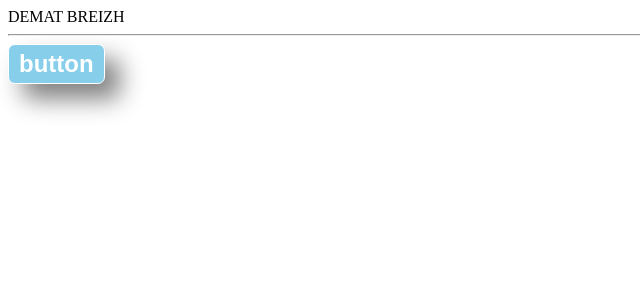
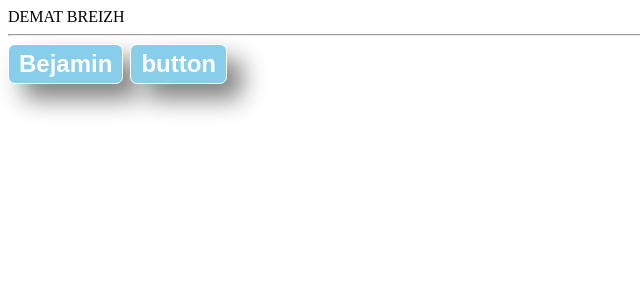
Before and after one commit to wajdifaidi/tjs-formation, a React (Vite) app: page / in a window 1280 px wide. Shown: the top 300 px of the page, without its empty margins (0-640 px from the left). Built offline with nearby package versions, Linux system fonts and the light colour scheme.

Commit message:
default props

```diff
--- a/src/App/App.jsx
+++ b/src/App/App.jsx
@@ -3,7 +3,7 @@ import Button from './components/Button/Button.jsx';
 const App=(props) => {
   return <div className='App'>
     DEMAT BREIZH<hr/>
-    {/* <Button text={1} bgColor="skyblue" color="red"/> */}
+    <Button text="Bejamin" color="red"/>
     <Button text="button" bgColor='skyblue'/>
   </div>
 };
--- a/src/App/components/Button/Button.jsx
+++ b/src/App/components/Button/Button.jsx
@@ -11,6 +11,10 @@ const Button = (props) => {
 
 Button.propTypes={
     text: PropTypes.string.isRequired,
-    bgColor: PropTypes.oneOf(['skyblue','tomato','transparent']).isRequired
+    bgColor: PropTypes.oneOf(['skyblue','tomato','transparent'])
 }
+Button.defaultProps={
+    bgColor:'skyblue'
+}
+
 export default Button
```
